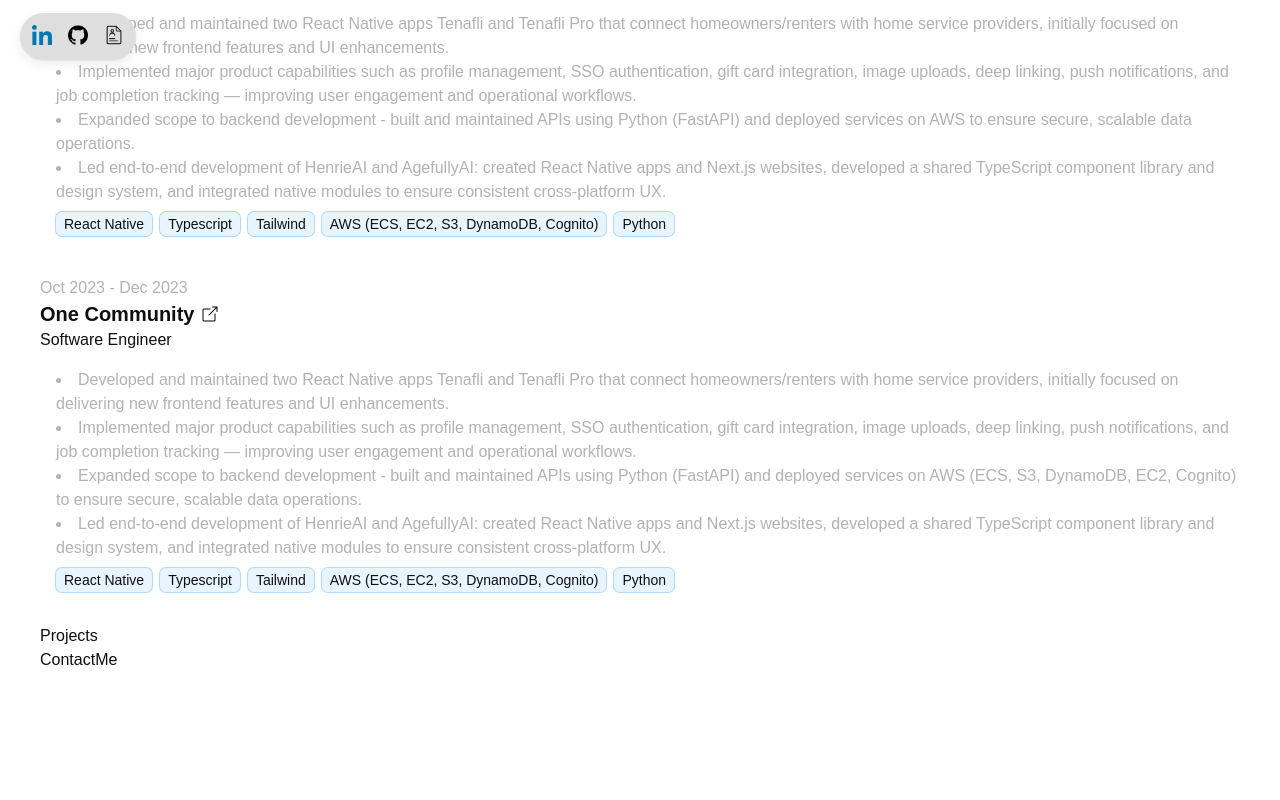
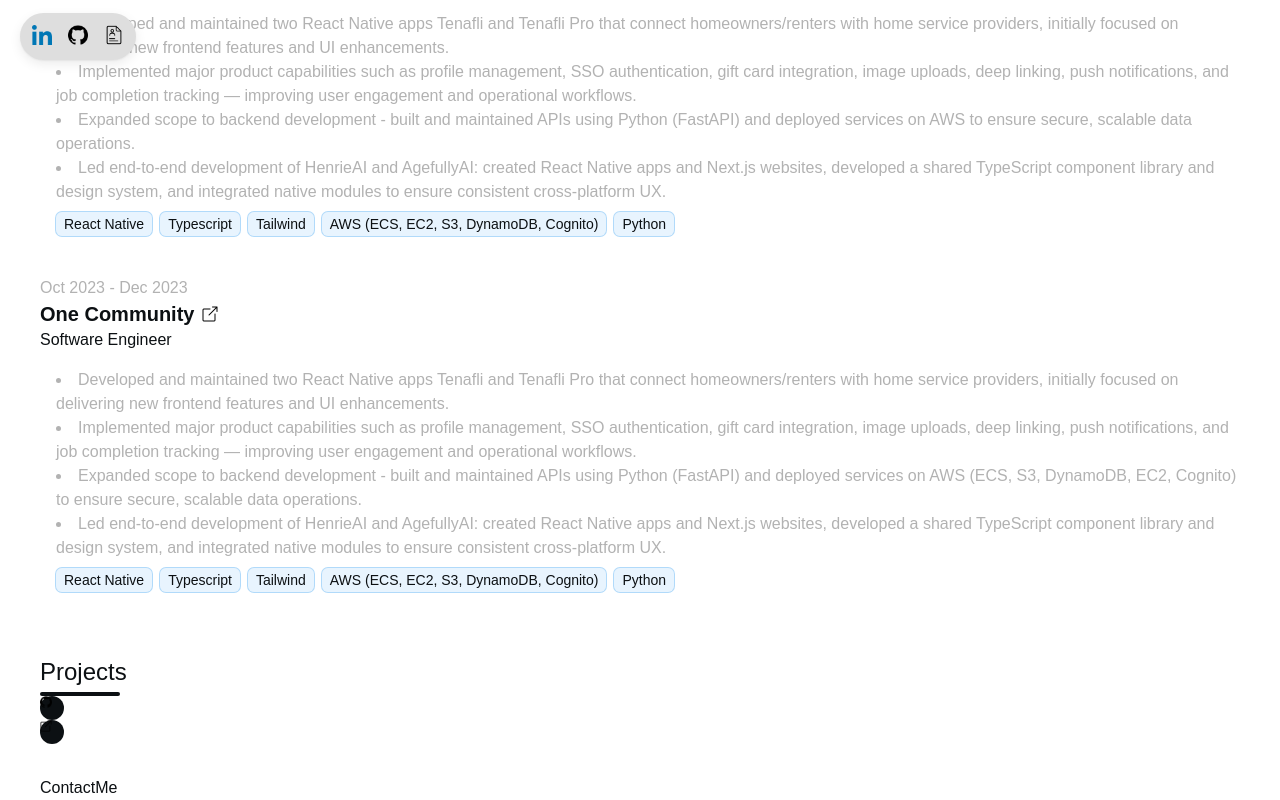
Before and after one commit to dah00/OV-Portfolio, a Next.js app: page / in a window 1280 px wide. Shown: the part 720-1520 px from the top of the page. Before the commit the page ends 1392 px from the top, so only its background shows below. Built offline with nearby package versions, Linux system fonts and the light colour scheme; a web font is replaced by a local one.

Commit message:
Created a SectionTitle that will be reused across app + started implementing Project section + Minor UI adjustments

```diff
--- /dev/null
+++ b/components/projects/ProjectCard.tsx
@@ -0,0 +1,32 @@
+import Image from "next/image"
+import githubIcon from "@/assets/icons/github.png"
+import linkIcon from "@/assets/icons/link.png"
+
+const icon_size = 14
+
+export default function ProjectCard() {
+  return (
+    <article>
+      <div className={``}>
+        <div className="w-6 h-6 rounded-full bg-foreground">
+          <Image
+            src={githubIcon}
+            width={icon_size}
+            height={icon_size}
+            className="w-3 h-3 object-contain"
+            alt="GitHub icon "
+          />
+        </div>
+        <div className="w-6 h-6 rounded-full bg-foreground">
+          <Image
+            src={linkIcon}
+            width={icon_size}
+            height={icon_size}
+            className="w-3 h-3 object-contain"
+            alt="Link icon "
+          />
+        </div>
+      </div>
+    </article>
+  )
+}
--- a/components/sections/Experience.tsx
+++ b/components/sections/Experience.tsx
@@ -1,4 +1,5 @@
 import JobCard, { type JobCardProps } from "../experience/JobCard"
+import SectionTitle from "../shared/SectionTitle"
 
 const experiences: JobCardProps[] = [
   {
@@ -47,14 +48,14 @@ function Experience() {
       id="experience"
       className="flex flex-col items-start gap-8 bg-beige py-8 scroll-mt-[var(--header-offset)]"
     >
-      <div className="flex flex-col gap-1">
-        <h2 className="text-2xl">Experience</h2>
-        <span className="h-1 w-20 rounded-2xl bg-foreground" />
-      </div>
+      <SectionTitle title="Experience" />
 
       <div className="flex w-full flex-col gap-10">
         {experiences.map((job, index) => (
-          <JobCard key={`${job.company_name}-${job.timeline}-${index}`} {...job} />
+          <JobCard
+            key={`${job.company_name}-${job.timeline}-${index}`}
+            {...job}
+          />
         ))}
       </div>
     </section>
--- a/components/sections/Projects.tsx
+++ b/components/sections/Projects.tsx
@@ -1,7 +1,11 @@
+import ProjectCard from "../projects/ProjectCard"
+import SectionTitle from "../shared/SectionTitle"
+
 function Projects() {
   return (
-    <section id="projects" className="scroll-mt-[var(--header-offset)]">
-      Projects
+    <section id="projects" className="py-8 scroll-mt-[var(--header-offset)]">
+      <SectionTitle title="Projects" />
+      <ProjectCard />
     </section>
   )
 }
--- /dev/null
+++ b/components/shared/SectionTitle.tsx
@@ -0,0 +1,13 @@
+interface SectionTitleProps {
+  title: string
+}
+
+export default function SectionTitle({ title }: SectionTitleProps) {
+  return (
+    <div className="flex flex-col gap-1">
+      <h2 className="text-2xl">{title}</h2>
+      {/* TODO: make span's width 80% of title's length */}
+      <span className="h-1 w-20 rounded-2xl bg-foreground" />
+    </div>
+  )
+}
```
Also changed, not shown: components/projects/ProjectCard.module.css (added).
